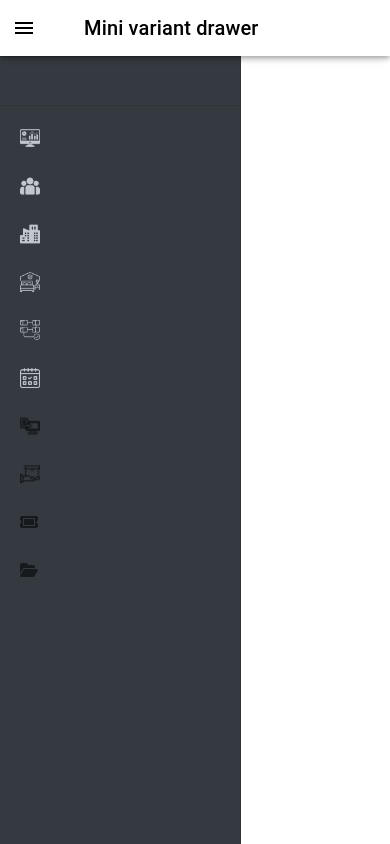
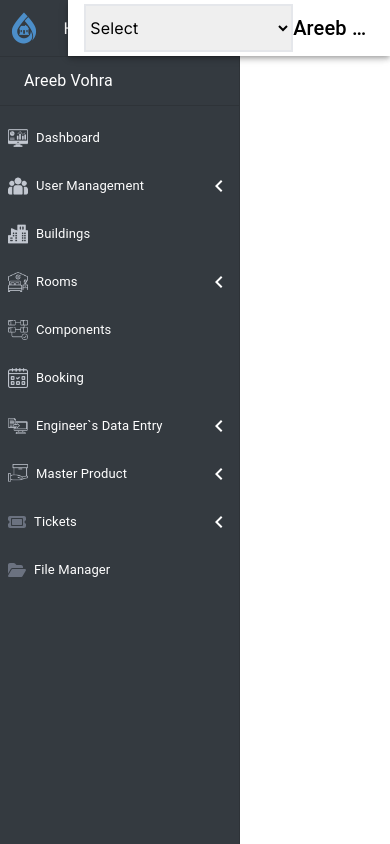
Before and after one commit to Saadgithubit/Home-DTech, a Next.js app: page / in a window 390 px wide. Built offline with nearby package versions, Linux system fonts and the light colour scheme.

Commit message:
complete appbar without responsive

```diff
--- a/src/components/page-partials/homepage/home.tsx
+++ b/src/components/page-partials/homepage/home.tsx
@@ -1,9 +1,7 @@
-import Image from "next/image";
-import Navbar from "../ui-components/navbar/navbar";
-import Slidebar from "../ui-components/slidebar/slidebar";
+import Slidenavbar from "../ui-components/slidenavbar/slidenavbar";
 
 export default function Homepage(){
     return(
-        <Slidebar/>
+        <Slidenavbar/>
     )
 }
--- a/src/components/page-partials/ui-components/navbar/navbar.tsx
+++ /dev/null
@@ -1,9 +0,0 @@
-import BasicSelect from "./select";
-
-export default function Navbar(){
-    return(
-        <div>
-            Navbar
-        </div>
-    )
-}
--- a/src/components/page-partials/ui-components/navbar/select.tsx
+++ /dev/null
@@ -1,36 +0,0 @@
-'use client'
-
-import * as React from 'react';
-import Box from '@mui/material/Box';
-import InputLabel from '@mui/material/InputLabel';
-import MenuItem from '@mui/material/MenuItem';
-import FormControl from '@mui/material/FormControl';
-import Select, { SelectChangeEvent } from '@mui/material/Select';
-
-export default function BasicSelect() {
-  const [age, setAge] = React.useState('');
-
-  const handleChange = (event: SelectChangeEvent) => {
-    setAge(event.target.value as string);
-  };
-
-  return (
-    <Box sx={
-        { minWidth: 120 , maxWidth: 520}}>
-      <FormControl fullWidth>
-        <InputLabel id="demo-simple-select-label">Select</InputLabel>
-        <Select
-          labelId="demo-simple-select-label"
-          id="demo-simple-select"
-          value={age}
-          label="Age"
-          onChange={handleChange}
-        >
-          <MenuItem value={10}>Ten</MenuItem>
-          <MenuItem value={20}>Twenty</MenuItem>
-          <MenuItem value={30}>Thirty</MenuItem>
-        </Select>
-      </FormControl>
-    </Box>
-  );
-}
--- a/src/components/page-partials/ui-components/slidebar/slidebar.tsx
+++ b/src/components/page-partials/ui-components/slidenavbar/slidenavbar.tsx
@@ -25,8 +25,9 @@ import buildingIcon from '../../../../Images/icons/building.png';
 import roomIcon from '../../../../Images/icons/room.png';
 import componentIcon from '../../../../Images/icons/component.png';
 import bookingIcon from '../../../../Images/icons/booking.png';
-import dkDataEngineerIcon from '../../../../Images/icons/dk_data-engr.png';
-import dkProductIcon from '../../../../Images/icons/dk_product.png';
+import dkDataEngineerIcon from '../../../../Images/icons/data-engr.png';
+import dkProductIcon from '../../../../Images/icons/product.png';
+import logo from '../../../../Images/leakdtech-logo.png'
 import { FontAwesomeIcon } from '@fortawesome/react-fontawesome'
 import { faTicket, faFolderOpen } from '@fortawesome/free-solid-svg-icons'
 
@@ -98,15 +99,20 @@ const Drawer = styled(MuiDrawer, { shouldForwardProp: (prop) => prop !== 'open'
       ...closedMixin(theme),
       '& .MuiDrawer-paper': closedMixin(theme),
     }),
-    '& .MuiDrawer-paper': {
-      backgroundColor: '#343A40',
-      color: 'white',
-    },
+
   }),
 );
 
+const drawerStyling = {
+  backgroundColor: '#343A40',
+  color: 'white',
+}
+// '& .MuiDrawer-paper': {
+//   backgroundColor: '#343A40',
+//   color: 'white',
+// },
 
-export default function MiniDrawer() {
+export default function Slidenavbar() {
   const theme = useTheme();
   console.log(theme);
 
@@ -115,52 +121,64 @@ export default function MiniDrawer() {
 
   const handleDrawerOpen = () => {
     setOpen(true);
+    appBarWidth = '70%'
   };
 
   const handleDrawerClose = () => {
     setOpen(false);
+    appBarWidth = '80%'
   };
-
+let appBarWidth;
   return (
     <Box sx={{ display: 'flex' }}>
       <CssBaseline />
-      <AppBar position="fixed" open={open} sx={{ backgroundColor: '#FFFFFF' , color: 'black'}}>
-        <Toolbar>
+      <AppBar position="fixed" open={open}
+      sx={{ backgroundColor: '#FFFFFF', color: 'black', width: '82.5%' }}>
+        <Toolbar sx={{ display: 'flex' , justifyContent: 'space-between' , }}>
           <IconButton
             color="inherit"
             aria-label="open drawer"
             onClick={handleDrawerOpen}
             edge="start"
             sx={{
-              marginRight: 5,
+              marginLeft: 8,
               ...(open && { display: 'none' }),
             }}
           >
             <MenuIcon />
           </IconButton>
-          <Typography variant="h6" noWrap component="div">
-            Mini variant drawer
+          <select className='w-72 h-12 border-2'>
+            <option value='Select'>Select</option>
+          </select>
+          <Typography variant="h6" noWrap component="div" sx={{ textJustify: 'end'}}>
+            Areeb Vohra
           </Typography>
         </Toolbar>
       </AppBar>
       <Drawer
         variant="permanent"
+        PaperProps={{
+          sx: {
+            backgroundColor: "#343A40",
+            color: "white",
+          }
+        }}
         open={open}
         onMouseOver={(handleDrawerOpen)}
         onMouseOut={handleDrawerClose} >
         <DrawerHeader >
-          <div className='flex justify-center items-center text-left p-4'>
-            <img className='w-8' alt='logo' src='http://127.0.0.1:8000/images/leakdtech-logo.png' />
-            <p>Home Dtech</p>
+            <Image className='w-8 mr-auto' alt='logo' src={logo} />
+          <div className='flex justify-center items-center text-left p-4 mr-4'>
+            <p style={{opacity: open ? 1 : 0}}>Home Dtech</p>
           </div>
           <IconButton onClick={handleDrawerClose}>
-            {theme.direction === 'rtl' ? <ChevronRightIcon /> : <ChevronLeftIcon />}
+          {theme.direction === 'rtl' ? <ChevronRightIcon /> : <ChevronLeftIcon sx={{opacity: open ? 1 : 0 , color: 'white'}}/>}
           </IconButton>
         </DrawerHeader>
         <Divider />
         <List>
 
-        <ListItemText primary='Areeb Vohra' sx={{ opacity: open ? 1 : 0 , marginLeft: 3}} />
+          <ListItemText primary='Areeb Vohra' sx={{ opacity: open ? 1 : 0, marginLeft: 3 }} />
 
         </List>
         <Divider />
@@ -170,211 +188,250 @@ export default function MiniDrawer() {
             sx={{
               minHeight: 48,
               justifyContent: open ? 'initial' : 'center',
-              px: 2.5,
+              px: 1,
             }}
           >
             <ListItemIcon
               sx={{
                 minWidth: 0,
-                mr: open ? 3 : 'auto',
+                mr: open ? 1 : 'auto',
                 justifyContent: 'center',
               }}
             >
               <Image
                 src={dashboardIcon}
-               width={20}/>
+                width={20}
+                alt='dashboardIcon' />
             </ListItemIcon>
-            <ListItemText primary='Dashboard' sx={{ opacity: open ? 1 : 0 ,}} />
+            <ListItemText
+              primary='Dashboard'
+              sx={{ opacity: open ? 1 : 0, }}
+              primaryTypographyProps={{ fontSize: '13px' }} />
           </ListItemButton>
           {/* 2 */}
           <ListItemButton
             sx={{
               minHeight: 48,
               justifyContent: open ? 'initial' : 'center',
-              px: 2.5,
+              px: 1,
             }}
           >
             <ListItemIcon
               sx={{
                 minWidth: 0,
-                mr: open ? 3 : 'auto',
+                mr: open ? 1 : 'auto',
                 justifyContent: 'center',
               }}
             >
               <Image
                 src={userIcon}
-              width={20}/>
+                width={20}
+                alt='userIcon' />
             </ListItemIcon>
-            <ListItemText primary='User Management' sx={{ opacity: open ? 1 : 0 }} />
-            <ChevronLeftIcon sx={{ opacity: open ? 1 : 0 }}/>
+            <ListItemText
+              primary='User Management'
+              sx={{ opacity: open ? 1 : 0 }}
+              primaryTypographyProps={{ fontSize: '13px' }} />
+            <ChevronLeftIcon sx={{ opacity: open ? 1 : 0 }} />
           </ListItemButton>
           {/* 3 */}
           <ListItemButton
             sx={{
               minHeight: 48,
               justifyContent: open ? 'initial' : 'center',
-              px: 2.5,
+              px: 1,
             }}
           >
             <ListItemIcon
               sx={{
                 minWidth: 0,
-                mr: open ? 3 : 'auto',
+                mr: open ? 1 : 'auto',
                 justifyContent: 'center',
               }}
             >
               <Image
                 src={buildingIcon}
-              width={20} />
+                width={20}
+                alt='buildingIcon' />
             </ListItemIcon>
-            <ListItemText primary='Buildings' sx={{ opacity: open ? 1 : 0 }} />
+            <ListItemText
+            primary='Buildings'
+            sx={{ opacity: open ? 1 : 0 }}
+            primaryTypographyProps={{fontSize: '13px'}} />
           </ListItemButton>
           {/* 4 */}
           <ListItemButton
             sx={{
               minHeight: 48,
               justifyContent: open ? 'initial' : 'center',
-              px: 2.5,
+              px: 1,
             }}
           >
             <ListItemIcon
               sx={{
                 minWidth: 0,
-                mr: open ? 3 : 'auto',
+                mr: open ? 1 : 'auto',
                 justifyContent: 'center',
               }}
             >
               <Image
                 src={roomIcon}
-              width={20} />
+                width={20}
+                alt='roomIcon' />
             </ListItemIcon>
-            <ListItemText primary='Rooms' sx={{ opacity: open ? 1 : 0 }} />
-            <ChevronLeftIcon sx={{ opacity: open ? 1 : 0 }}/>
+            <ListItemText
+            primary='Rooms'
+            sx={{ opacity: open ? 1 : 0 }}
+            primaryTypographyProps={{fontSize: '13px'}} />
+            <ChevronLeftIcon sx={{ opacity: open ? 1 : 0 }} />
           </ListItemButton>
           {/* 5 */}
           <ListItemButton
             sx={{
               minHeight: 48,
               justifyContent: open ? 'initial' : 'center',
-              px: 2.5,
+              px: 1,
             }}
           >
             <ListItemIcon
               sx={{
                 minWidth: 0,
-                mr: open ? 3 : 'auto',
+                mr: open ? 1 : 'auto',
                 justifyContent: 'center',
               }}
             >
               <Image
                 src={componentIcon}
-              width={20} />
+                width={20}
+                alt='componentIcon' />
             </ListItemIcon>
-            <ListItemText primary='Components' sx={{ opacity: open ? 1 : 0 }} />
+            <ListItemText
+            primary='Components'
+            sx={{ opacity: open ? 1 : 0 }}
+            primaryTypographyProps={{fontSize: '13px'}} />
           </ListItemButton>
           {/* 6 */}
           <ListItemButton
             sx={{
               minHeight: 48,
               justifyContent: open ? 'initial' : 'center',
-              px: 2.5,
+              px: 1,
             }}
           >
             <ListItemIcon
               sx={{
                 minWidth: 0,
-                mr: open ? 3 : 'auto',
+                mr: open ? 1 : 'auto',
                 justifyContent: 'center',
               }}
             >
               <Image
                 src={bookingIcon}
-              width={20} />
+                width={20}
+                alt='bookingIcon' />
             </ListItemIcon>
-            <ListItemText primary='Booking' sx={{ opacity: open ? 1 : 0 }} />
+            <ListItemText
+            primary='Booking'
+            sx={{ opacity: open ? 1 : 0 }}
+            primaryTypographyProps={{fontSize: '13px'}} />
           </ListItemButton>
           {/* 7 */}
           <ListItemButton
             sx={{
               minHeight: 48,
               justifyContent: open ? 'initial' : 'center',
-              px: 2.5,
+              px: 1,
             }}
           >
             <ListItemIcon
               sx={{
                 minWidth: 0,
-                mr: open ? 3 : 'auto',
+                mr: open ? 1 : 'auto',
                 justifyContent: 'center',
               }}
             >
               <Image
+              style={{color: 'white'}}
                 src={dkDataEngineerIcon}
-              width={20} />
+                width={20}
+                alt='dkDataEngineerIcon' />
             </ListItemIcon>
-            <ListItemText primary='Engineer`s Data Entry' sx={{ opacity: open ? 1 : 0 }} />
-            <ChevronLeftIcon sx={{ opacity: open ? 1 : 0 }}/>
+            <ListItemText
+              primary='Engineer`s Data Entry'
+              sx={{ opacity: open ? 1 : 0 }}
+              primaryTypographyProps={{ fontSize: '13px' }} />
+            <ChevronLeftIcon sx={{ opacity: open ? 1 : 0 }} />
           </ListItemButton>
           {/* 8 */}
           <ListItemButton
             sx={{
               minHeight: 48,
               justifyContent: open ? 'initial' : 'center',
-              px: 2.5,
+              px: 1,
             }}
           >
             <ListItemIcon
               sx={{
                 minWidth: 0,
-                mr: open ? 3 : 'auto',
+                mr: open ? 1 : 'auto',
                 justifyContent: 'center',
               }}
             >
               <Image
                 src={dkProductIcon}
-              width={20} />
+                width={20}
+                alt='dkProductIcon' />
             </ListItemIcon>
-            <ListItemText primary='Master Product' sx={{ opacity: open ? 1 : 0 }} />
-            <ChevronLeftIcon sx={{ opacity: open ? 1 : 0 }}/>
+            <ListItemText
+            primary='Master Product'
+            sx={{ opacity: open ? 1 : 0 }}
+            primaryTypographyProps={{fontSize: '13px'}} />
+            <ChevronLeftIcon sx={{ opacity: open ? 1 : 0 }} />
           </ListItemButton>
           {/* 9 */}
           <ListItemButton
             sx={{
               minHeight: 48,
               justifyContent: open ? 'initial' : 'center',
-              px: 2.5,
+              px: 1,
             }}
           >
             <ListItemIcon
               sx={{
                 minWidth: 0,
-                mr: open ? 3 : 'auto',
+                mr: open ? 1 : 'auto',
                 justifyContent: 'center',
               }}
             >
-              <FontAwesomeIcon icon={faTicket} />
+              <FontAwesomeIcon className='text-gray-500' icon={faTicket} />
             </ListItemIcon>
-            <ListItemText primary='Tickets' sx={{ opacity: open ? 1 : 0 , font: 2}} />
-            <ChevronLeftIcon sx={{ opacity: open ? 1 : 0 }}/>
+            <ListItemText
+            primary='Tickets'
+            sx={{ opacity: open ? 1 : 0, font: 2 }}
+            primaryTypographyProps={{fontSize: '13px'}} />
+            <ChevronLeftIcon sx={{ opacity: open ? 1 : 0 }} />
           </ListItemButton>
           {/* 10 */}
           <ListItemButton
             sx={{
               minHeight: 48,
               justifyContent: open ? 'initial' : 'center',
-              px: 2.5,
+              px: 1,
             }}
           >
             <ListItemIcon
               sx={{
                 minWidth: 0,
-                mr: open ? 3 : 'auto',
+                mr: open ? 1 : 'auto',
                 justifyContent: 'center',
               }}
             >
-              <FontAwesomeIcon icon={faFolderOpen} />
+              <FontAwesomeIcon className='text-gray-500' icon={faFolderOpen} />
             </ListItemIcon>
-            <ListItemText primary='File Manager' sx={{ opacity: open ? 1 : 0 }} />
+            <ListItemText
+            primary='File Manager'
+            sx={{ opacity: open ? 1 : 0 }}
+            primaryTypographyProps={{fontSize: '13px'}} />
           </ListItemButton>
         </List>
       </Drawer>
```
Lines whose indentation alone changed are shown as unchanged.
